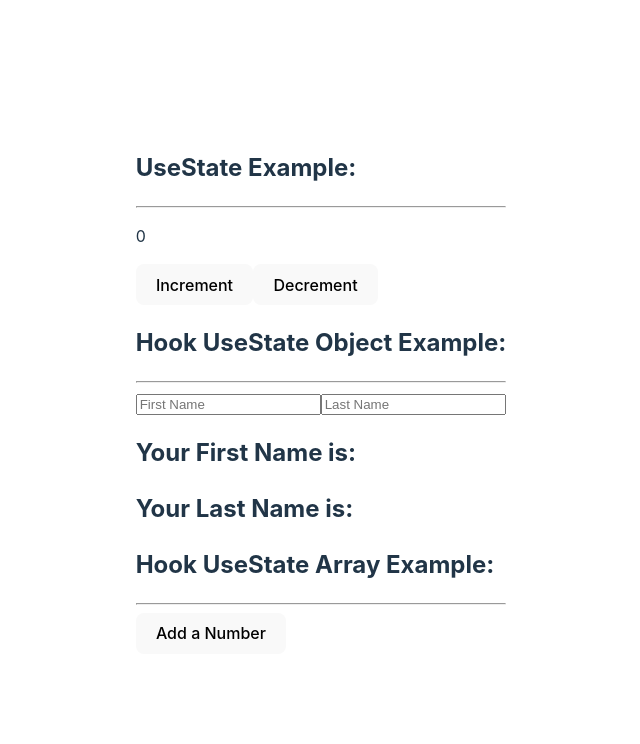
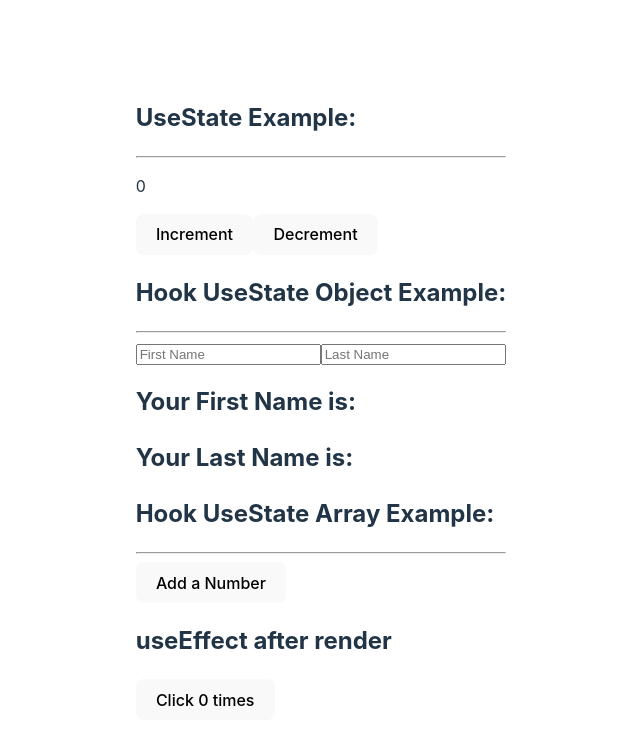
Before and after one commit to mmartins23/React-Hooks-Tutorial, a React (Vite) app in the folder react-hook-tutorial/: page / in a window 1280 px wide. Shown: the top 744 px of the page, without its empty margins (319-959 px from the left). Built offline with nearby package versions, Linux system fonts and the light colour scheme.

Commit message:
React Hooks Tutorial - 7 - useEffect after render

```diff
--- a/react-hook-tutorial/src/App.jsx
+++ b/react-hook-tutorial/src/App.jsx
@@ -1,4 +1,5 @@
 import './App.css'
+import HookCounterOne from './components/HookCounterOne';
 import HookUseState from './components/HookUseState'
 import HookUseStateArray from './components/HookUseStateArray';
 import HookUseObject from './components/HookUseStateObject';
@@ -10,6 +11,7 @@ function App() {
       <HookUseState />
       <HookUseObject />
       <HookUseStateArray />
+      <HookCounterOne/>
     </>
   )
 }
--- /dev/null
+++ b/react-hook-tutorial/src/components/HookCounterOne.jsx
@@ -0,0 +1,18 @@
+import { useState, useEffect } from "react";
+
+export default function HookCounterOne() {
+  const [count, setCount] = useState(0);
+
+  // useEffect hook runs after every render by default
+  useEffect(() => {
+    document.title = `You clicked ${count} times`;
+    // This effect updates the document title whenever 'count' changes
+  }); // No dependency array means it runs after EVERY render
+
+  return (
+    <div>
+      <h2>useEffect after render</h2>
+      <button onClick={() => setCount(count + 1)}>Click {count} times</button>
+    </div>
+  );
+}
```
